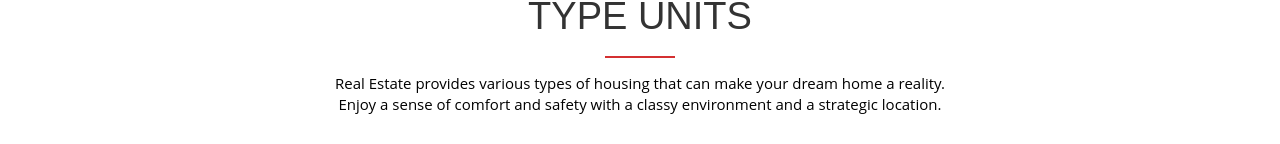
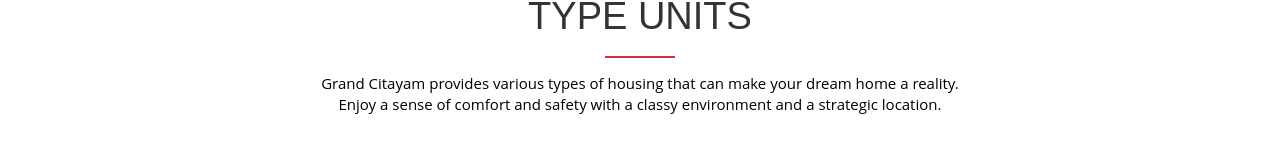
Before and after one commit to Fralizah/website-grand-citayam, a website: page public/index.html in a window 1280 px wide. Shown: the part 428-572 px from the top of the page. Drawn offline with Linux system fonts and the light colour scheme.

Commit message:
Update index.html

```diff
--- a/public/index.html
+++ b/public/index.html
@@ -58,7 +58,7 @@
       <div class="col-md-12">
         <div class="text-center">
           <h2>Type Units</h2>
-          <p>Real Estate provides various types of housing that can make your dream home a reality.<br/>Enjoy a sense of comfort and safety with a classy environment and a strategic location.</p>
+          <p>Grand Citayam provides various types of housing that can make your dream home a reality.<br/>Enjoy a sense of comfort and safety with a classy environment and a strategic location.</p>
         </div>
         <br/>
       </div>
```
